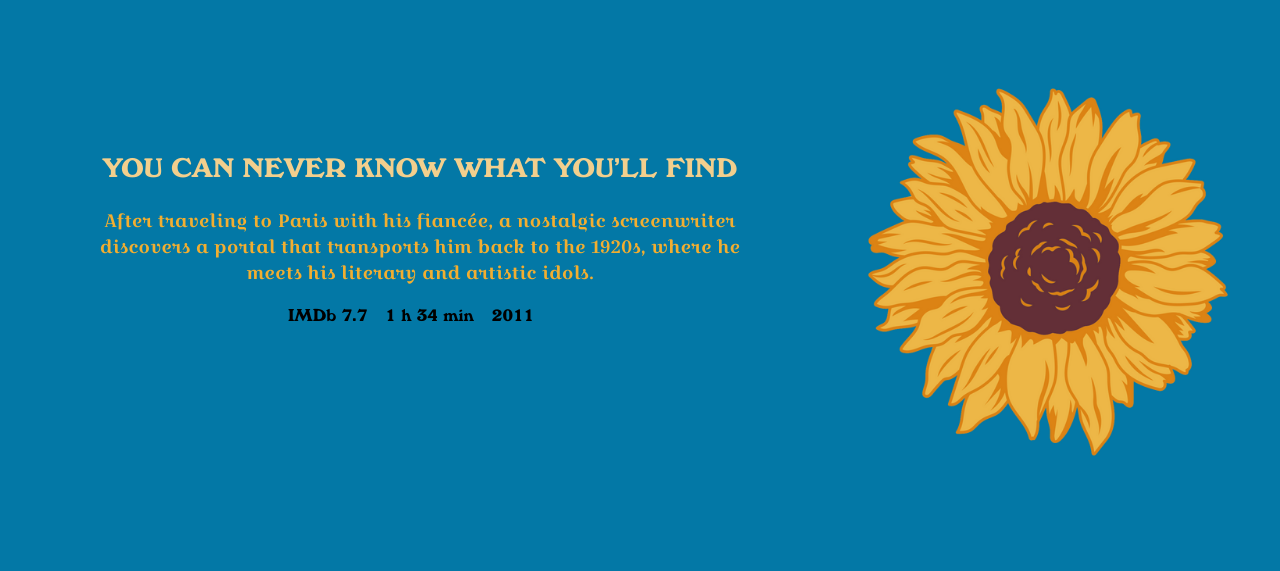
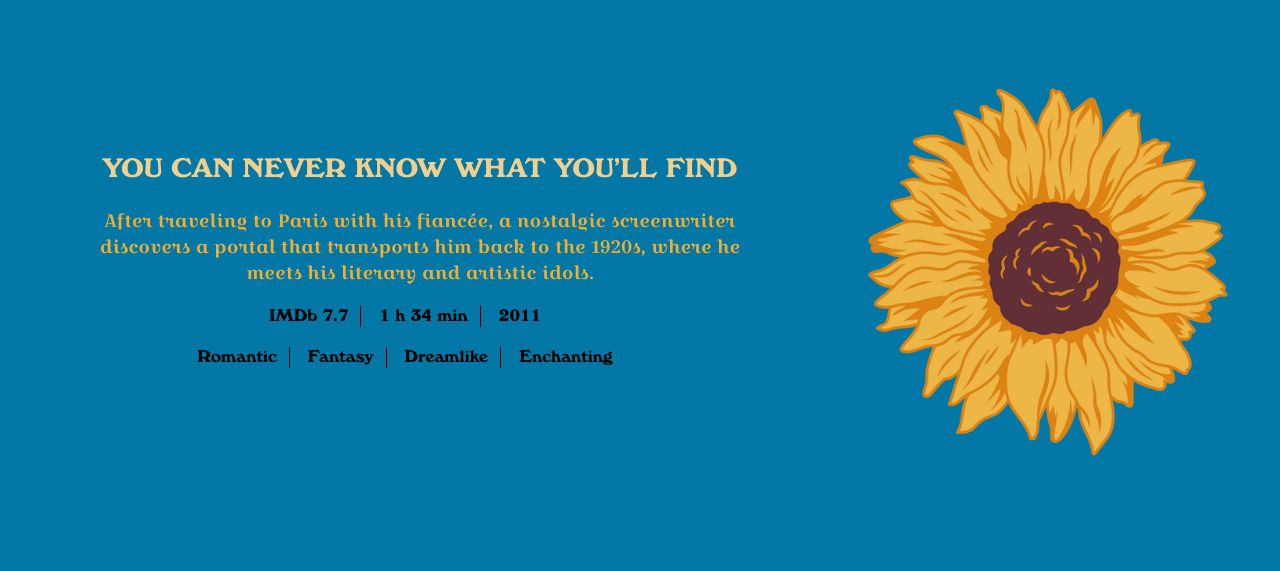
Before and after one commit to ProMenge/Project-Midnight-In-Paris, a website: page index.html in a window 1280 px wide. Drawn offline with nearby package versions, Linux system fonts and the light colour scheme; files that its build step writes are made by us from their sources; files whose address does not match are found by name; a web font is replaced by a local one.

Commit message:
Hero Section terminada

```diff
--- a/index.html
+++ b/index.html
@@ -5,6 +5,7 @@
     <meta charset="UTF-8">
     <meta name="viewport" content="width=device-width, initial-scale=1.0">
     <title>Midnight In Paris</title>
+    <link rel="shortcut icon" href="./src/images/icons/favicon.ico" type="image/x-icon">
     <link rel="stylesheet" href="./dist/css/main.css">
 </head>
 
@@ -37,12 +38,16 @@
                     that
                     transports
                     him back to the 1920s, where he meets his literary and artistic idols.</p>
-
-
                 <ul class="hero__content__details__list ">
                     <li class="hero__content__details__list__item">IMDb 7.7</li>
                     <li class="hero__content__details__list__item">1 h 34 min</li>
                     <li class="hero__content__details__list__item">2011</li>
+                </ul>
+                <ul class="hero__content__details__list ">
+                    <li class="hero__content__details__list__item">Romantic</li>
+                    <li class="hero__content__details__list__item">Fantasy</li>
+                    <li class="hero__content__details__list__item">Dreamlike</li>
+                    <li class="hero__content__details__list__item">Enchanting</li>
                 </ul>
             </div>
 
--- a/src/styles/_hero.scss
+++ b/src/styles/_hero.scss
@@ -3,9 +3,6 @@
     min-height: 80vh;
     text-align: center;
     display: flex;
-
-
-
 
     &__content {
         display: flex;
@@ -16,12 +13,10 @@
             padding-top: 80px;
 
             .title--small {
-
                 padding-bottom: 20px;
             }
 
             .text {
-
                 font-family: Croassaint, sans-serif;
             }
 
@@ -37,11 +32,17 @@
                     margin-right: 18px;
                     font-size: 18px;
                     font-weight: 700;
+
+                    border-right: 1px solid black;
+                    padding-right: 12px;
+
+                    &:last-child {
+
+                        border-right: none;
+                    }
                 }
             }
-
         }
-
     }
 
     &__image {
--- a/src/styles/main.scss
+++ b/src/styles/main.scss
@@ -35,7 +35,6 @@
 }
 
 body {
-
     background-color: variaveis.$corDeFundo;
 }
 
```
Also changed, not shown: src/images/icons/favicon-16x16.png (added), src/images/icons/favicon-32x32.png (added), src/images/icons/favicon.ico (added).
